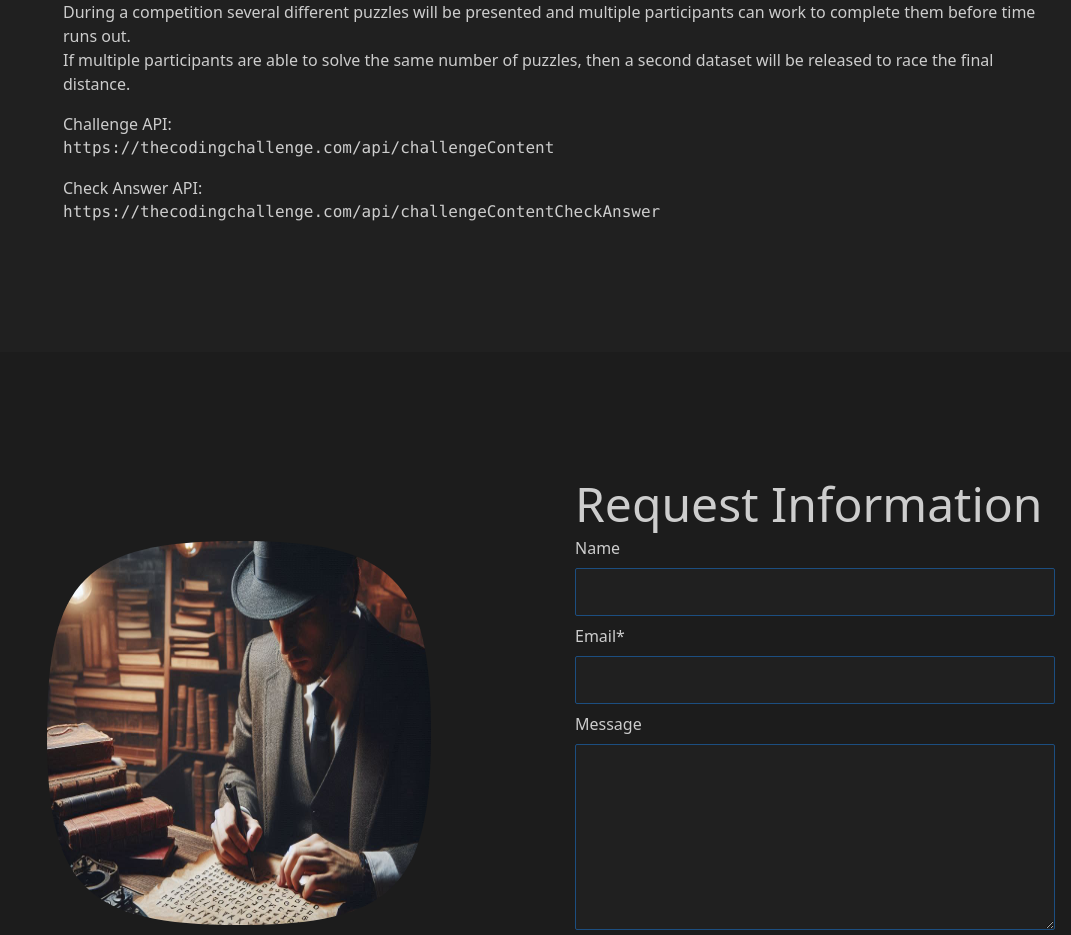
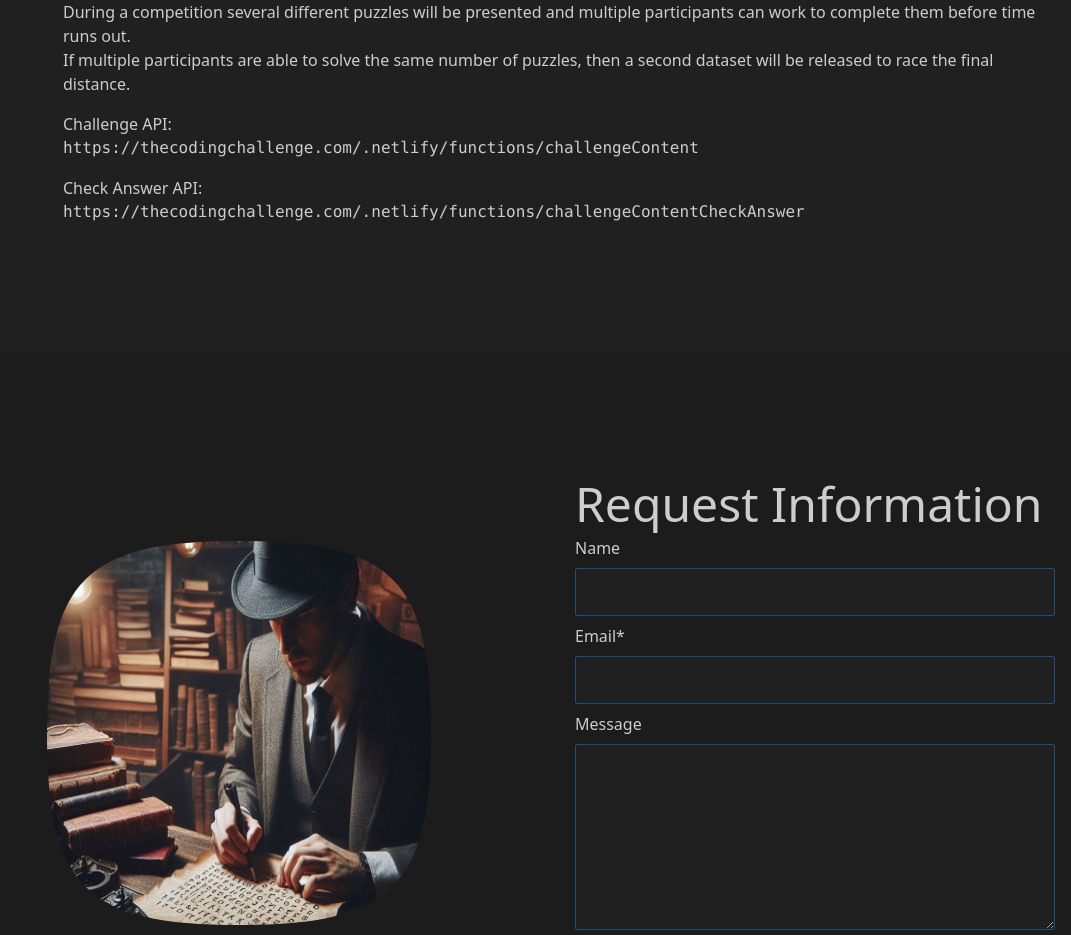
Before and after one commit to KPInc425/RBI-Cipher-Challenge, a React (Vite) app: page /coding-challenge-warmup in a window 1280 px wide. Shown: the part 1440-2375 px from the top of the page, without its empty margins (209-1280 px from the left). Built offline with nearby package versions, Linux system fonts and the light colour scheme.

Commit message:
putting all back to default

```diff
--- a/src/components/Pitch2.jsx
+++ b/src/components/Pitch2.jsx
@@ -23,7 +23,7 @@ const Pitch2 = () => {
           <span>Challenge API:</span>
           <pre>
             <code>
-              https://thecodingchallenge.com/api/challengeContent
+              https://thecodingchallenge.com/.netlify/functions/challengeContent
             </code>
           </pre>
         </div>
@@ -31,7 +31,7 @@ const Pitch2 = () => {
           <span>Check Answer API:</span>
           <pre>
             <code>
-              https://thecodingchallenge.com/api/challengeContentCheckAnswer
+              https://thecodingchallenge.com/.netlify/functions/challengeContentCheckAnswer
             </code>
           </pre>
         </div>
```
Also changed, not shown: 1 other file (tests, documents, lock files or other folders).
